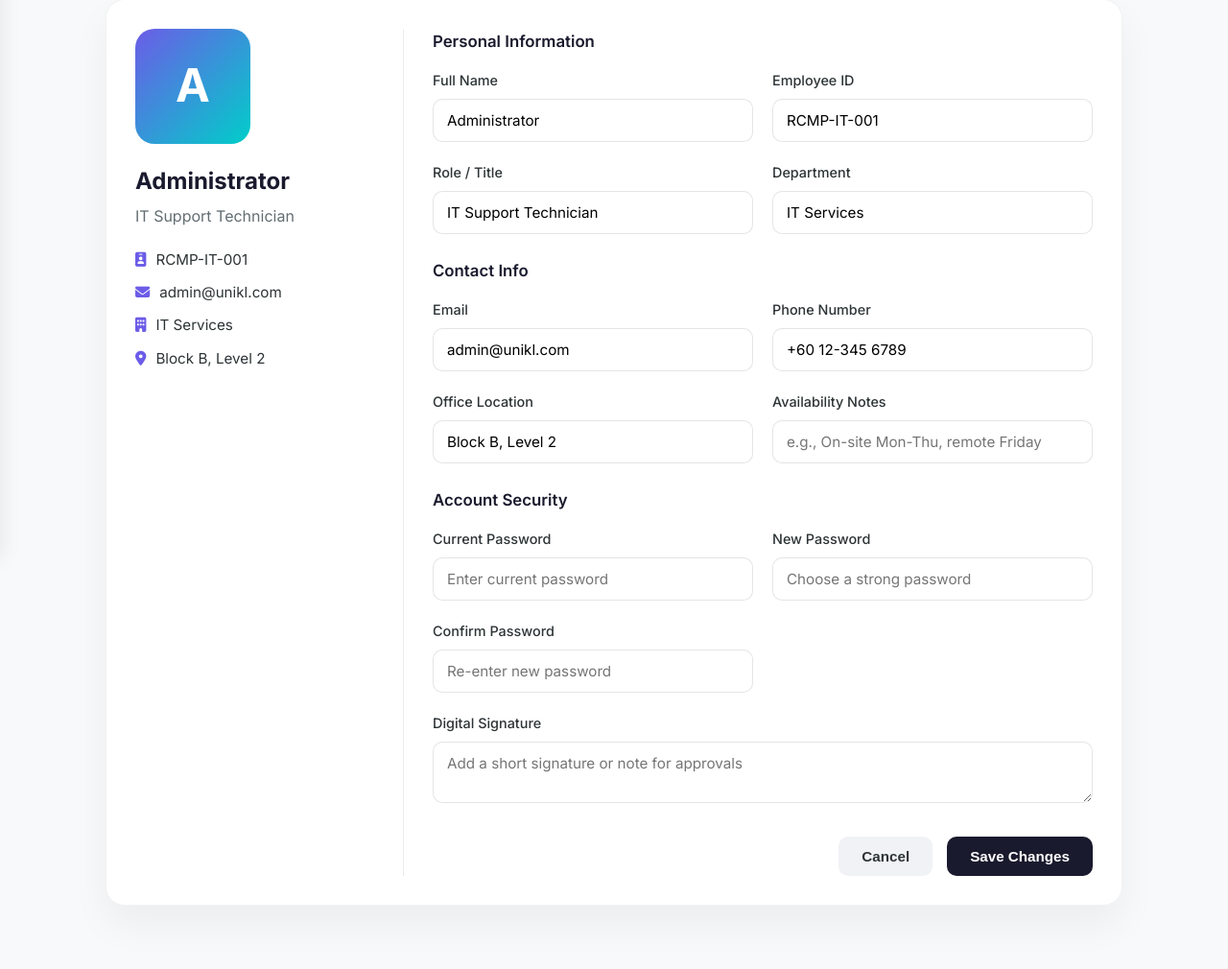
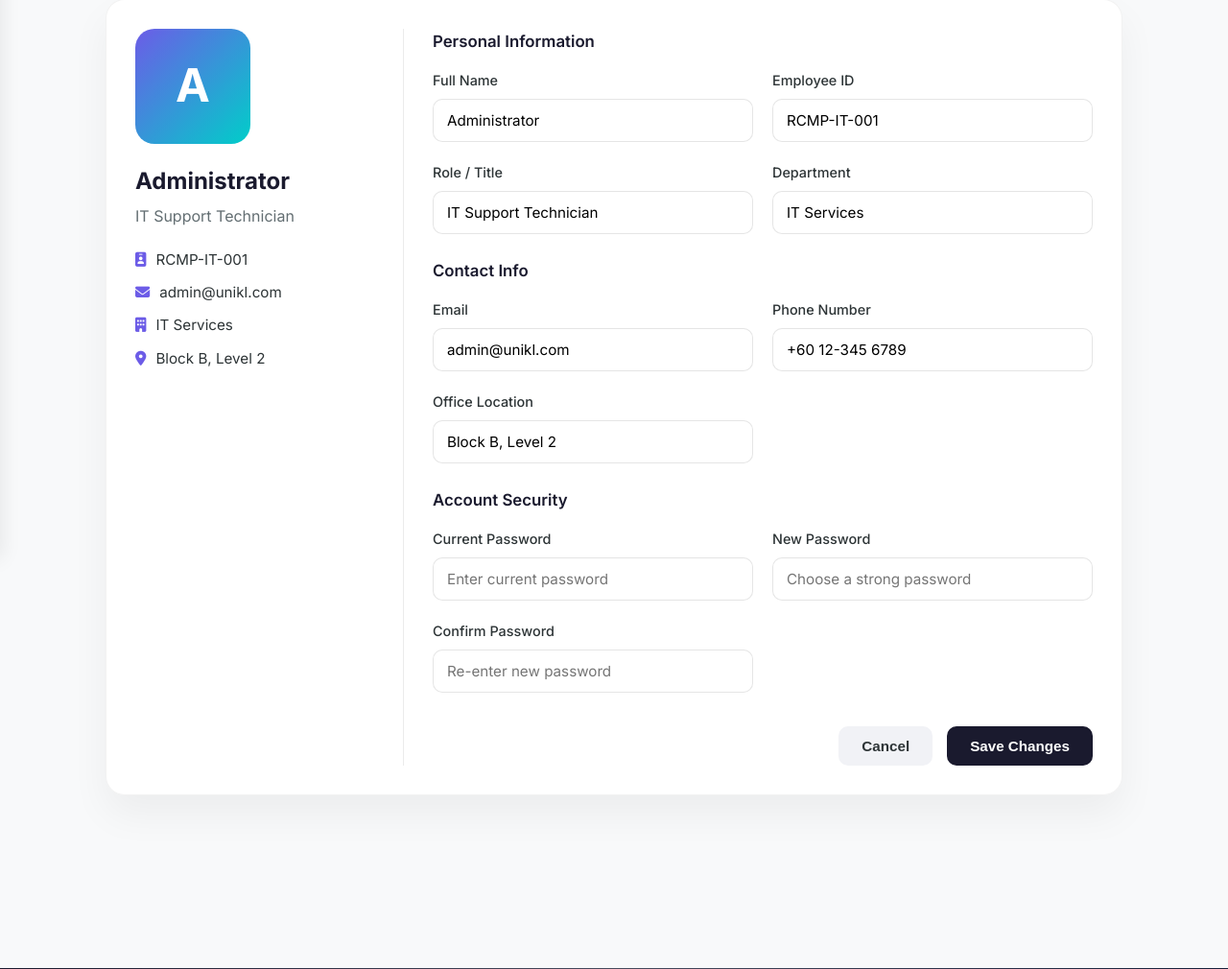
Before and after one commit to Feekkk/php-nextgenitventory, a PHP site: page /technician/Profile.php in a window 1280 px wide. Shown: the part 218-1228 px from the top of the page at 96% size. Run offline with PHP 8.4, Linux system fonts and the light colour scheme; the visitor is signed in with stand-in values (Sample User, id 1).

Commit message:
edit profile field

```diff
--- a/technician/Profile.php
+++ b/technician/Profile.php
@@ -272,10 +272,6 @@ $user = [
                             <label for="office">Office Location</label>
                             <input type="text" id="office" name="office" value="<?php echo htmlspecialchars($user['office']); ?>">
                         </div>
-                        <div class="form-group">
-                            <label for="availability">Availability Notes</label>
-                            <input type="text" id="availability" name="availability" placeholder="e.g., On-site Mon-Thu, remote Friday">
-                        </div>
                     </div>
                 </section>
 
@@ -294,10 +290,6 @@ $user = [
                             <label for="confirmPassword">Confirm Password</label>
                             <input type="password" id="confirmPassword" name="confirmPassword" placeholder="Re-enter new password">
                         </div>
-                        <div class="form-group" style="grid-column: 1 / -1;">
-                            <label for="signature">Digital Signature</label>
-                            <textarea id="signature" name="signature" placeholder="Add a short signature or note for approvals"></textarea>
-                        </div>
                     </div>
                 </section>
 
```
